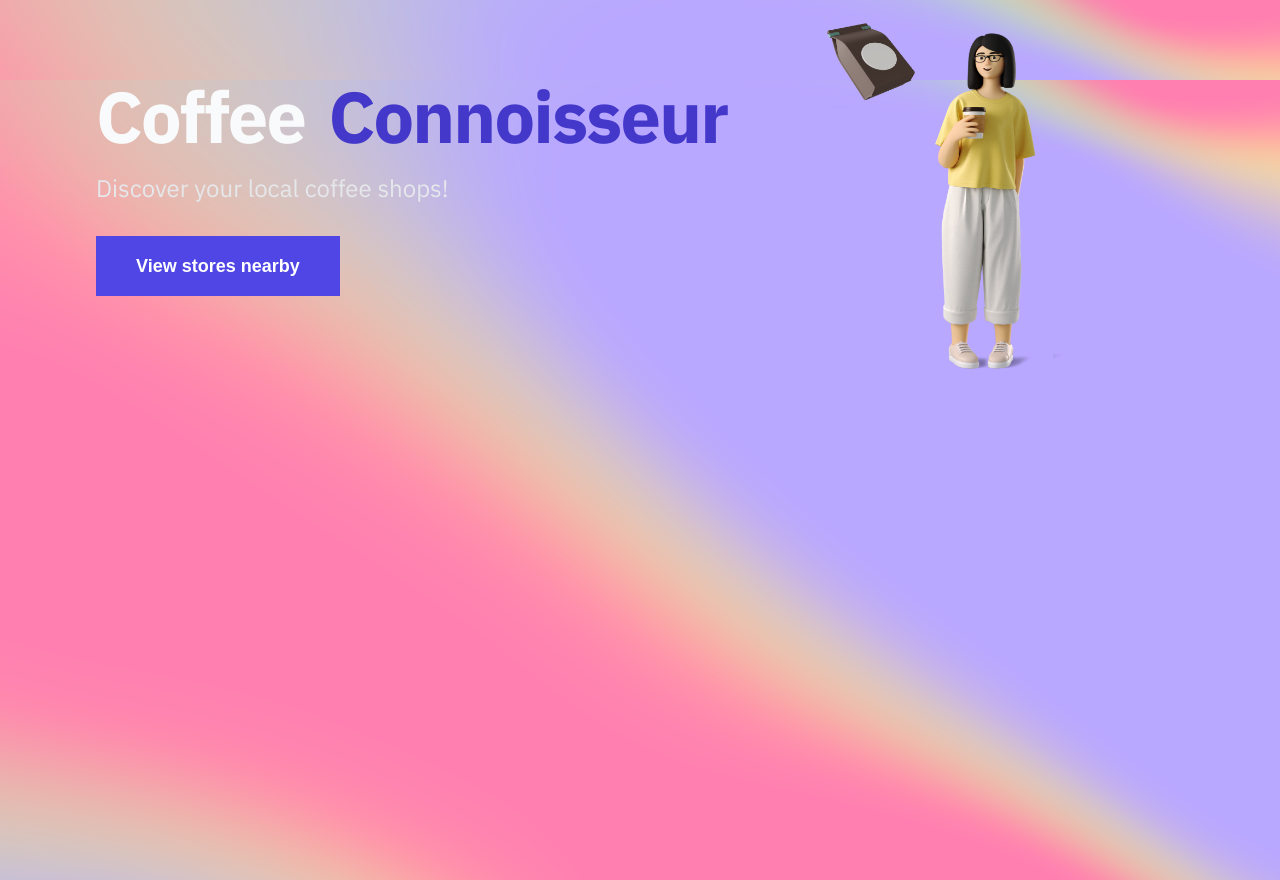
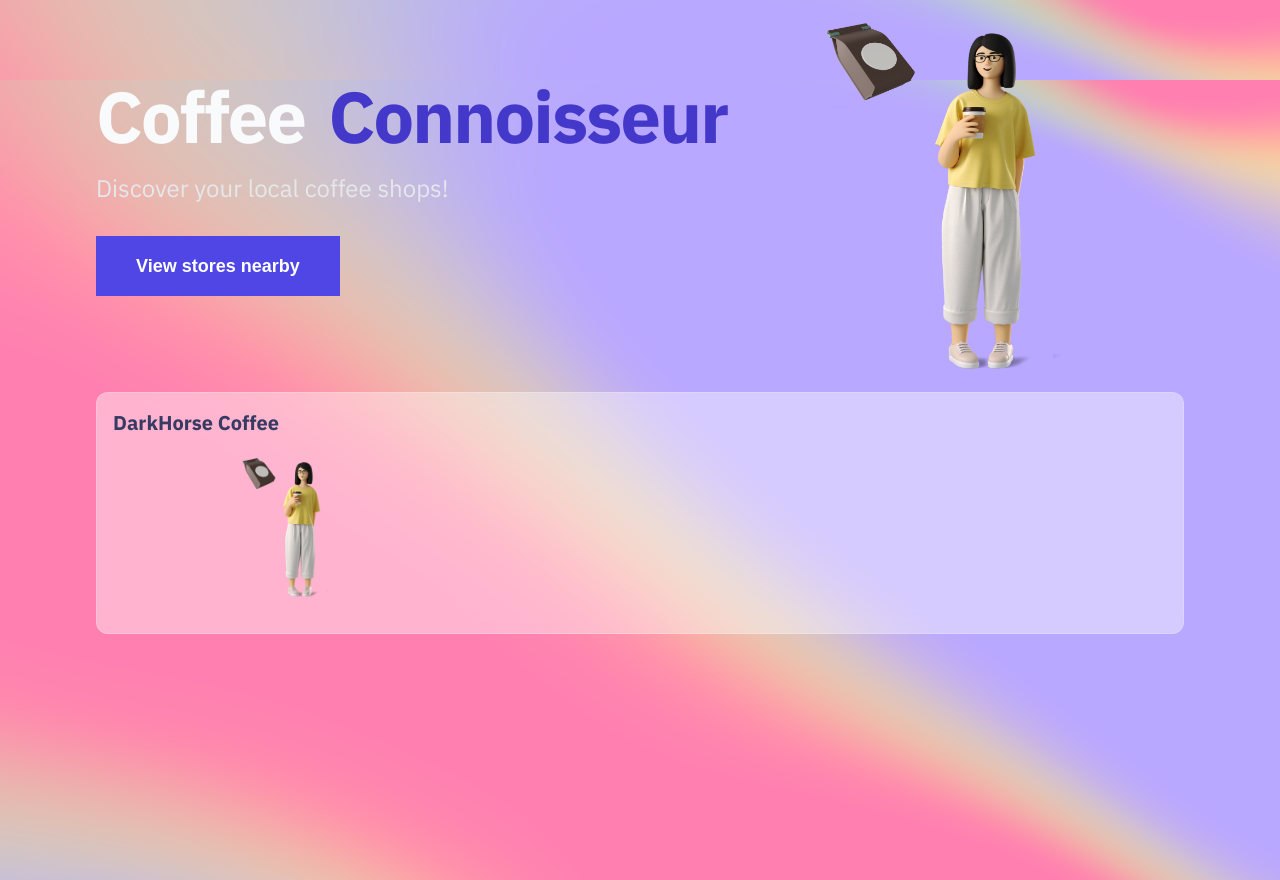
Before and after one commit to smartful/Coffee-Connoisseur, a Next.js app: page / in a window 1280 px wide. Built offline with nearby package versions, Linux system fonts and the light colour scheme.

Commit message:
creation of card component

```diff
--- /dev/null
+++ b/components/card.jsx
@@ -0,0 +1,29 @@
+import Image from "next/image";
+import Link from "next/link";
+import styles from "./card.module.css";
+import classnames from "classnames";
+
+const Card = ({ name, imgUrl, href }) => {
+  return (
+    <Link href={href}>
+      <a className={styles.cardLink}>
+        <div className={classnames("glass", styles.container)}>
+          <div className={styles.cardHeaderWrapper}>
+            <h2 className={styles.cardHeader}>{name}</h2>
+          </div>
+          <div className={styles.cardImageWrapper}>
+            <Image
+              className={styles.cardImage}
+              src={imgUrl}
+              width={260}
+              height={160}
+              alt="Card"
+            />
+          </div>
+        </div>
+      </a>
+    </Link>
+  );
+};
+
+export default Card;
--- /dev/null
+++ b/components/card.module.css
@@ -0,0 +1,56 @@
+.cardLink {
+  margin: auto;
+  --tw-shadow: 0 20px 25px -5px rgba(0, 0, 0, 0.1),
+    0 10px 10px -5px rgba(0, 0, 0, 0.04);
+  box-shadow: 0 0 transparent, 0 0 #0000, 0 0 transparent, 0 0 #0000,
+    0 0 transparent;
+
+  border-color: var(--text-white-100);
+  border-radius: 0.75rem /* 12px */;
+}
+
+.container {
+  border-radius: 0.75rem /* 12px */;
+  padding-top: 0.25rem /* 4px */;
+  padding-bottom: 0.25rem /* 4px */;
+  padding-bottom: 1.25rem /* 20px */;
+  padding-left: 1rem /* 16px */;
+  padding-right: 1rem /* 16px */;
+
+  backdrop-filter: blur(10px);
+}
+
+.cardHeaderWrapper {
+  margin-top: 0.75rem /* 12px */;
+  margin-bottom: 0.75rem /* 12px */;
+}
+
+.cardHeader {
+  text-overflow: ellipsis;
+  white-space: nowrap;
+  font-size: 1.25rem /* 20px */;
+  line-height: 1.75rem /* 28px */;
+  font-weight: 800;
+  overflow: hidden;
+  width: 16rem /* 256px */;
+}
+
+.cardImageWrapper {
+  color: var(--text-white-100);
+}
+
+.cardImage {
+  border-radius: 0.75rem /* 12px */;
+}
+
+@media (min-width: 1024px) {
+  .cardHeader {
+    width: 16rem /* 256px */;
+  }
+}
+
+@media (min-width: 768px) {
+  .cardHeader {
+    width: 16rem /* 256px */;
+  }
+}
--- a/package.json
+++ b/package.json
@@ -9,6 +9,7 @@
     "lint": "next lint"
   },
   "dependencies": {
+    "classnames": "^2.3.1",
     "next": "12.2.5",
     "react": "18.2.0",
     "react-dom": "18.2.0"
--- a/pages/index.js
+++ b/pages/index.js
@@ -1,6 +1,7 @@
 import Head from "next/head";
 import Image from "next/image";
 import Banner from "../components/banner";
+import Card from "../components/card";
 import styles from "../styles/Home.module.css";
 
 export default function Home() {
@@ -30,6 +31,11 @@
             alt="Hero Image"
           />
         </div>
+        <Card
+          name="DarkHorse Coffee"
+          href="/coffee-store/darkhorse-coffee"
+          imgUrl="/static/hero-image.png"
+        />
       </main>
     </div>
   );
--- a/styles/globals.css
+++ b/styles/globals.css
@@ -69,6 +69,18 @@
   outline: 5px auto -webkit-focus-ring-color;
 }
 
+.glass {
+  background: hsla(0, 0%, 100%, 0.4);
+  -webkit-backdrop-filter: blur(10px);
+  backdrop-filter: blur(10px);
+  border: 1px solid hsla(0, 0%, 100%, 0.2);
+}
+
+.glass:hover {
+  background: hsla(0, 0%, 100%, 0.7);
+  border: 1px solid #fff;
+}
+
 :root {
   --text-purple: rgba(67, 56, 202, 1);
   --text-purple-dark: rgba(79, 70, 229, 1);
```
Also changed, not shown: 1 other file (tests, documents, lock files or other folders).
